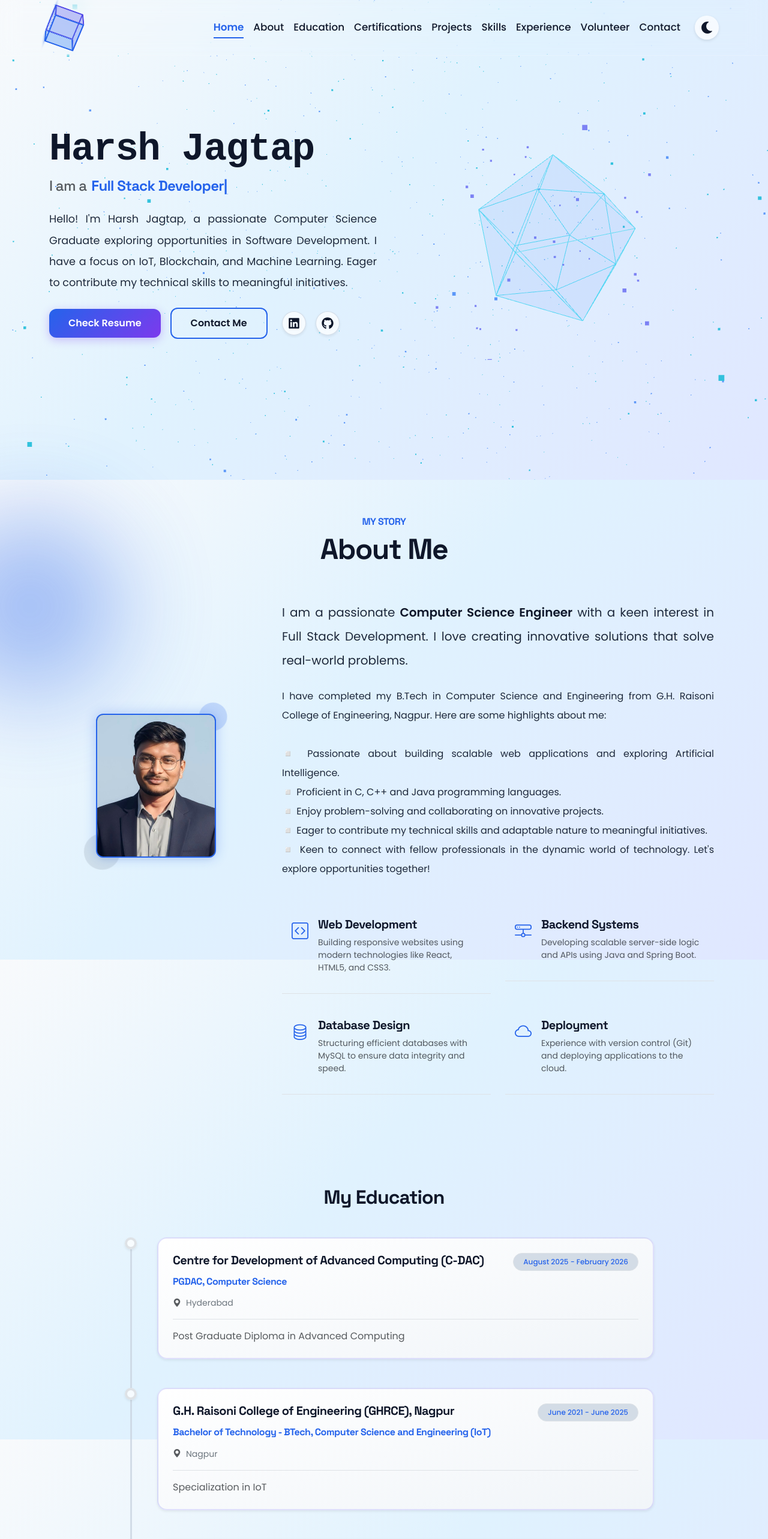
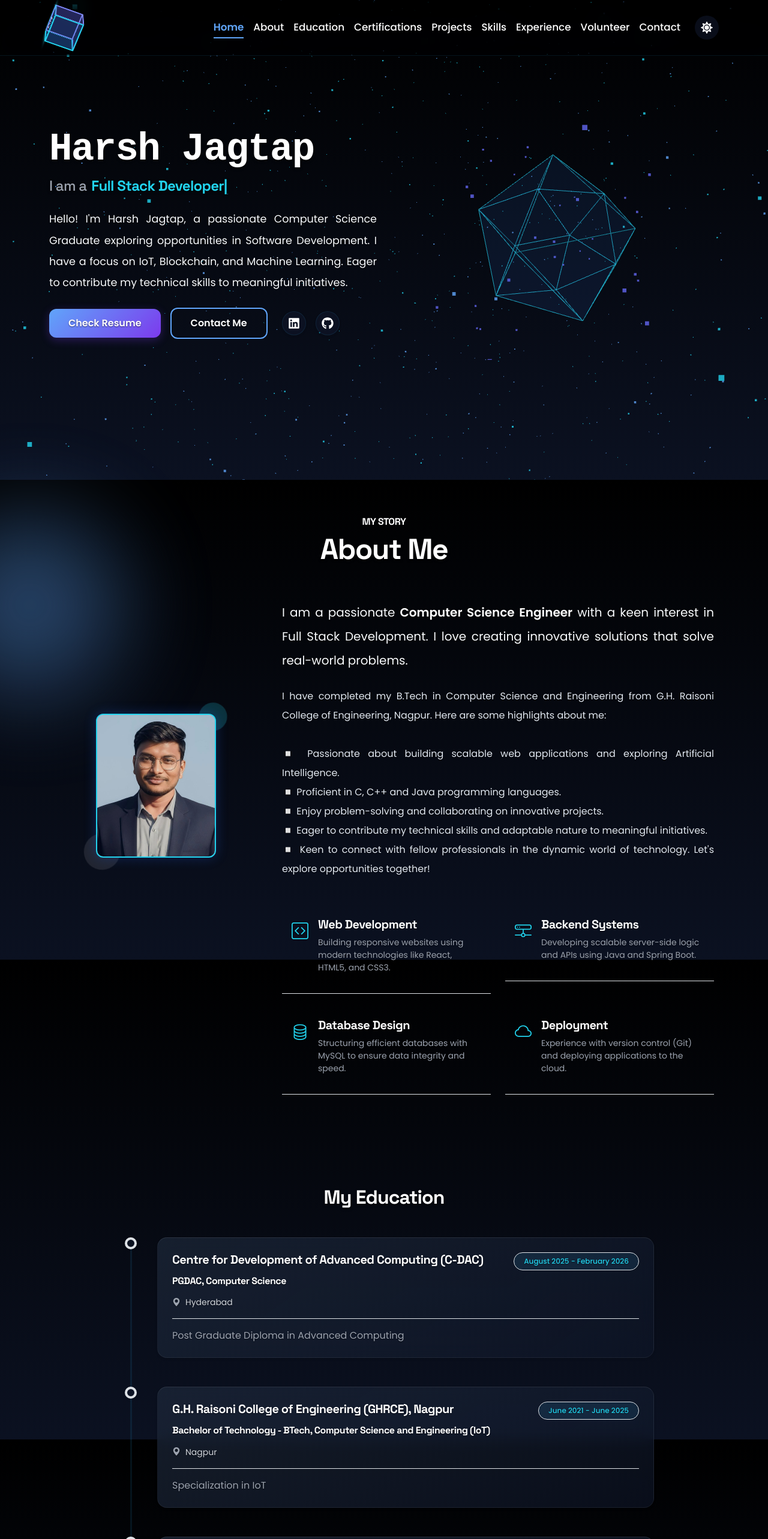
Before and after one commit to byte-harshh/Harsh_Jagtap_Portfolio, a React (Vite) app: page / in a window 1280 px wide. Shown: the top 2566 px of the page at 60% size. Built offline with nearby package versions, Linux system fonts and the light colour scheme.

Commit message:
mode set

```diff
--- a/src/App.jsx
+++ b/src/App.jsx
@@ -16,10 +16,10 @@ import ScrollReveal from './components/ScrollReveal';
 import { Toaster } from 'react-hot-toast';
 
 function App() {
-    const [theme, setTheme] = useState('light');
+    const [theme, setTheme] = useState('dark');
 
     useEffect(() => {
-        const savedTheme = localStorage.getItem('theme') || 'light';
+        const savedTheme = localStorage.getItem('theme') || 'dark';
         setTheme(savedTheme);
         document.documentElement.setAttribute('data-theme', savedTheme);
     }, []);
--- a/src/data.js
+++ b/src/data.js
@@ -40,7 +40,8 @@ export const experiencesData = [
         company: "PhoenixZone Technologies Pvt. Ltd. Pune",
         location: "Pune, Maharashtra, India",
         description:
-            "During my internship at PhoenixZone Technologies Pvt. Ltd., Pune, I worked on a project titled 'IoT-Enhanced Estrus Detection in Dairy Cattle Using Machine Learning.' The company specializes in web development, Android development, IoT, and PHP technologies. My role involved designing and developing an IoT-based system to monitor cattle health and detect estrus cycles. We used sensors like accelerometers, temperature sensors, GPS, and RFID integrated with an ESP32 microcontroller. The data was processed using machine learning models such as Random Forest and Gradient Boosting and stored in Google Firebase. The project also included creating a user-friendly web application for real-time monitoring, helping farmers improve cattle management and productivity. Key Skills: IoT, Google Firebase, Teamwork, Team Leadership.",
+            "During my internship at PhoenixZone Technologies Pvt. Ltd., Pune, I worked on a project titled 'IoT-Enhanced Estrus Detection in Dairy Cattle Using Machine Learning.' The company specializes in web development, Android development, IoT, and PHP technologies. My role involved designing and developing an IoT-based system to monitor cattle health and detect estrus cycles. We used sensors like accelerometers, temperature sensors, GPS, and RFID integrated with an ESP32 microcontroller. The data was processed using machine learning models such as Random Forest and Gradient Boosting and stored in Google Firebase. The project also included creating a user-friendly web application for real-time monitoring, helping farmers improve cattle management and productivity.",
+        skills: ["IoT", "Google Firebase", "Teamwork", "Team Leadership"],
         iconClass: "bi bi-briefcase-fill",
         date: "15 Jun, 2024 - 17 Dec, 2024",
     },
--- a/src/pages/Experience.jsx
+++ b/src/pages/Experience.jsx
@@ -48,6 +48,27 @@ const Experience = () => {
                                         <p className="text-muted mb-0 lh-lg">
                                             {item.description}
                                         </p>
+
+                                        {item.skills && (
+                                            <div className="mt-3 pt-3 border-top" style={{ borderColor: 'var(--glass-border)' }}>
+                                                <div className="d-flex flex-wrap gap-2 align-items-center">
+                                                    <span className="fw-bold small text-main opacity-75">Key Skills:</span>
+                                                    {item.skills.map((skill, i) => (
+                                                        <span
+                                                            key={i}
+                                                            className="badge rounded-pill fw-normal px-3 py-2 border"
+                                                            style={{
+                                                                backgroundColor: 'var(--glass-pill-bg)',
+                                                                color: 'var(--text-main)',
+                                                                borderColor: 'var(--glass-pill-border)'
+                                                            }}
+                                                        >
+                                                            {skill}
+                                                        </span>
+                                                    ))}
+                                                </div>
+                                            </div>
+                                        )}
                                     </motion.div>
                                 </motion.div>
                             ))}
```
